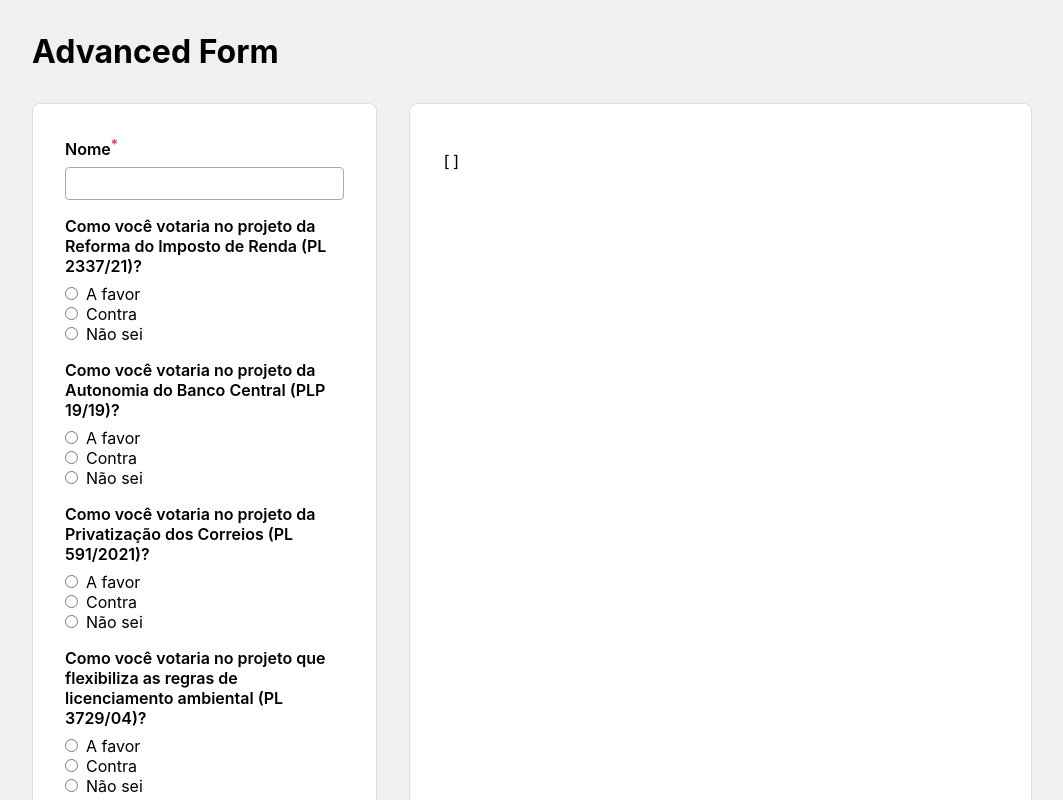
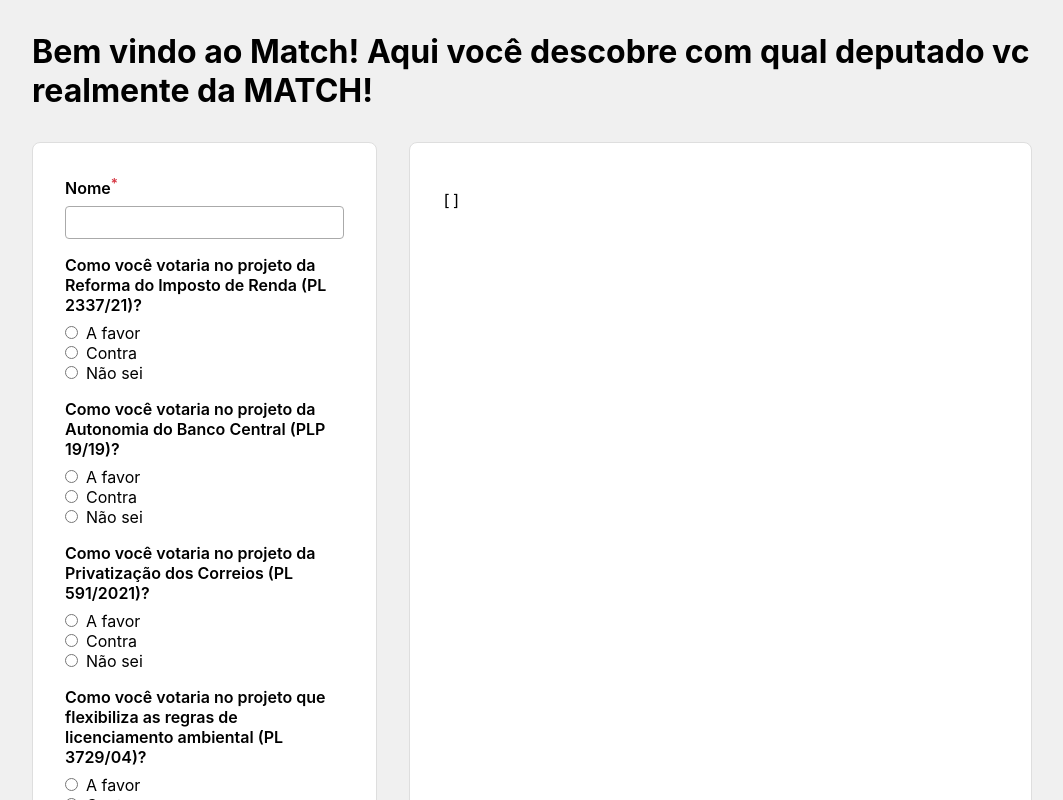
Before and after one commit to agregador-politico/archived-poc-match, a React (Create React App) app: page / in a window 1280 px wide. Shown: the top 800 px of the page, without its empty margins (108-1171 px from the left). Built offline with nearby package versions, Linux system fonts and the light colour scheme; the HTML template or start-up script is replaced by a standard one.

Commit message:
Update title
Signed-off-by: arthurtemporim <arthurrtl@gmail.com>

```diff
--- a/src/App.js
+++ b/src/App.js
@@ -143,7 +143,7 @@ export default function App() {
 
   return (
     <>
-      <h1>Advanced Form</h1>
+      <h1>Bem vindo ao Match! Aqui você descobre com qual deputado vc realmente da MATCH!</h1>
 
       <div className="flex">
         <div className="form section">
```
